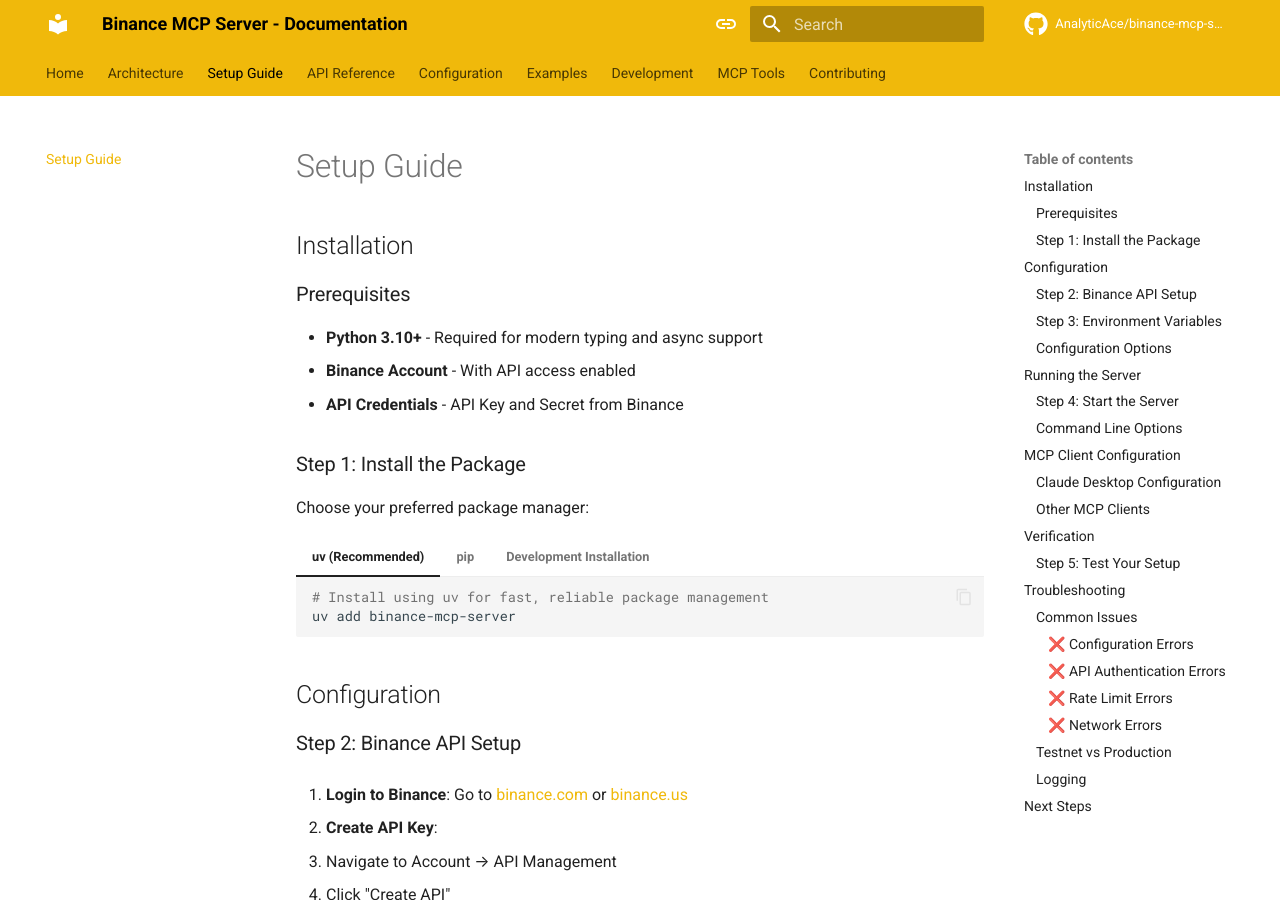
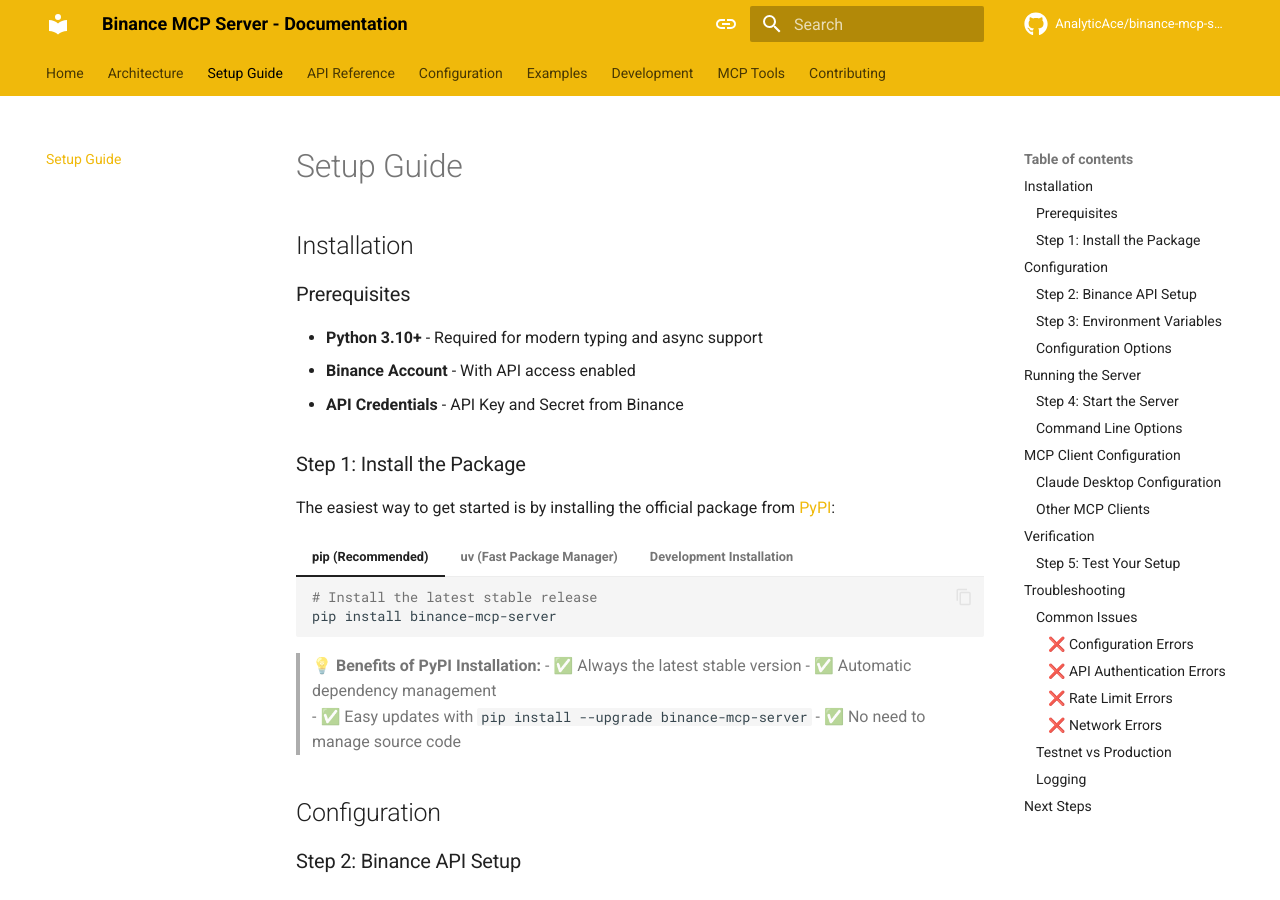
Before and after one commit to jonyx225/mcp_server_binance, an MkDocs documentation site: the page built from docs/setup.md, in a window 1280 px wide and 900 px high. Built offline with MkDocs 1.6.1 and Material for MkDocs 9.7.7, drawn with Linux system fonts in a browser that asks for light colours; comment, search, counter and statistics services are not loaded; some of the changed text lies outside the part shown.

Commit message:
feat: add CLI entry point and improve PyPI promotion in documentation
Co-authored-by: AnalyticAce <114688102+AnalyticAce@users.noreply.github.com>

````diff
--- a/docs/setup.md
+++ b/docs/setup.md
@@ -9,27 +9,33 @@
 
 ### Step 1: Install the Package
 
-Choose your preferred package manager:
+The easiest way to get started is by installing the official package from [PyPI](https://pypi.org/project/binance-mcp-server/):
 
-=== "uv (Recommended)"
+=== "pip (Recommended)"
+    ```bash
+    # Install the latest stable release
+    pip install binance-mcp-server
+    ```
+
+=== "uv (Fast Package Manager)"
     ```bash
     # Install using uv for fast, reliable package management
     uv add binance-mcp-server
     ```
 
-=== "pip"
-    ```bash
-    # Install using pip
-    pip install binance-mcp-server
-    ```
-
 === "Development Installation"
     ```bash
-    # Clone and install for development
+    # Only for contributors - regular users should use pip install above
     git clone https://github.com/AnalyticAce/BinanceMCPServer.git
     cd BinanceMCPServer
     pip install -e .
     ```
+
+> 💡 **Benefits of PyPI Installation:**
+> - ✅ Always the latest stable version
+> - ✅ Automatic dependency management
+> - ✅ Easy updates with `pip install --upgrade binance-mcp-server`
+> - ✅ No need to manage source code
 
 ## Configuration
 
@@ -100,7 +106,7 @@ Set up your API credentials as environment variables:
 
 === "STDIO (MCP Clients)"
     ```bash
-    # Default mode for MCP clients (Claude, etc.)
+    # Default mode for MCP clients (Claude, etc.) - using PyPI installation
     binance-mcp-server
 
     # With custom log level
@@ -128,11 +134,14 @@ Set up your API credentials as environment variables:
 binance-mcp-server [OPTIONS]
 
 Options:
+  --api-key, -k TEXT               Binance API key (or set BINANCE_API_KEY env var)
+  --api-secret, -s TEXT            Binance API secret (or set BINANCE_API_SECRET env var)
+  --binance-testnet, -t            Use testnet environment (recommended for testing)
   --transport [stdio|streamable-http|sse]  Transport method (default: stdio)
-  --port INTEGER                           Port for HTTP transport (default: 8000)
-  --host TEXT                             Host for HTTP transport (default: localhost)
+  --port INTEGER                   Port for HTTP transport (default: 8000)
+  --host TEXT                     Host for HTTP transport (default: localhost)
   --log-level [DEBUG|INFO|WARNING|ERROR]  Set logging level (default: INFO)
-  --help                                  Show help message
+  --help                          Show help message
 ```
 
 ## MCP Client Configuration
--- a/pyproject.toml
+++ b/pyproject.toml
@@ -21,5 +21,8 @@ dependencies = [
     "typer>=0.16.0",
 ]
 
+[project.scripts]
+binance-mcp-server = "binance_mcp_server.cli:app"
+
 [project.urls]
 Homepage = "https://analyticace.github.io/BinanceMCPServer/"
````
Also changed, not shown: README.md (+19 -8 lines), docs/development.md (+14 -2 lines), docs/index.md (+17 -1 lines).
